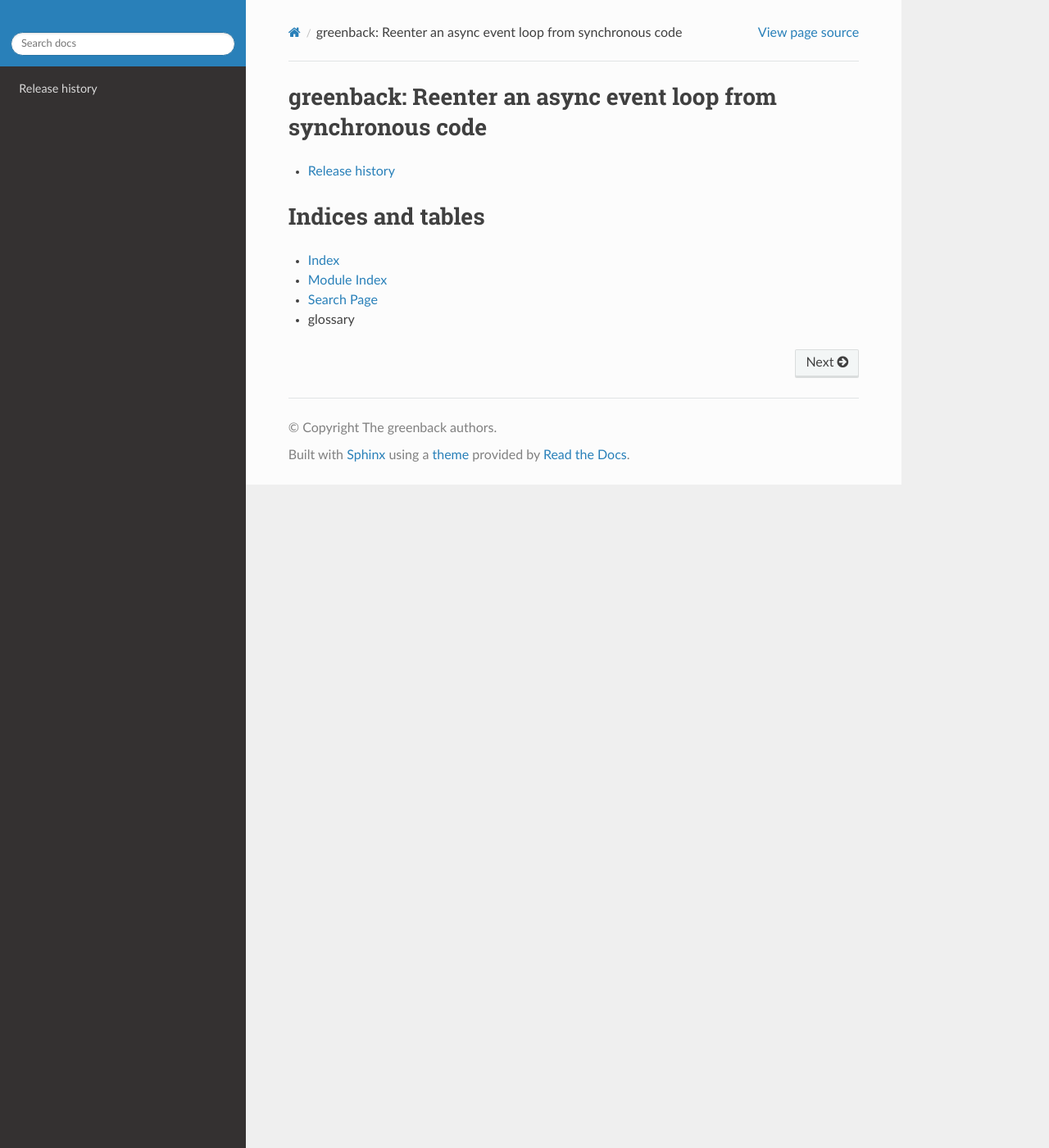
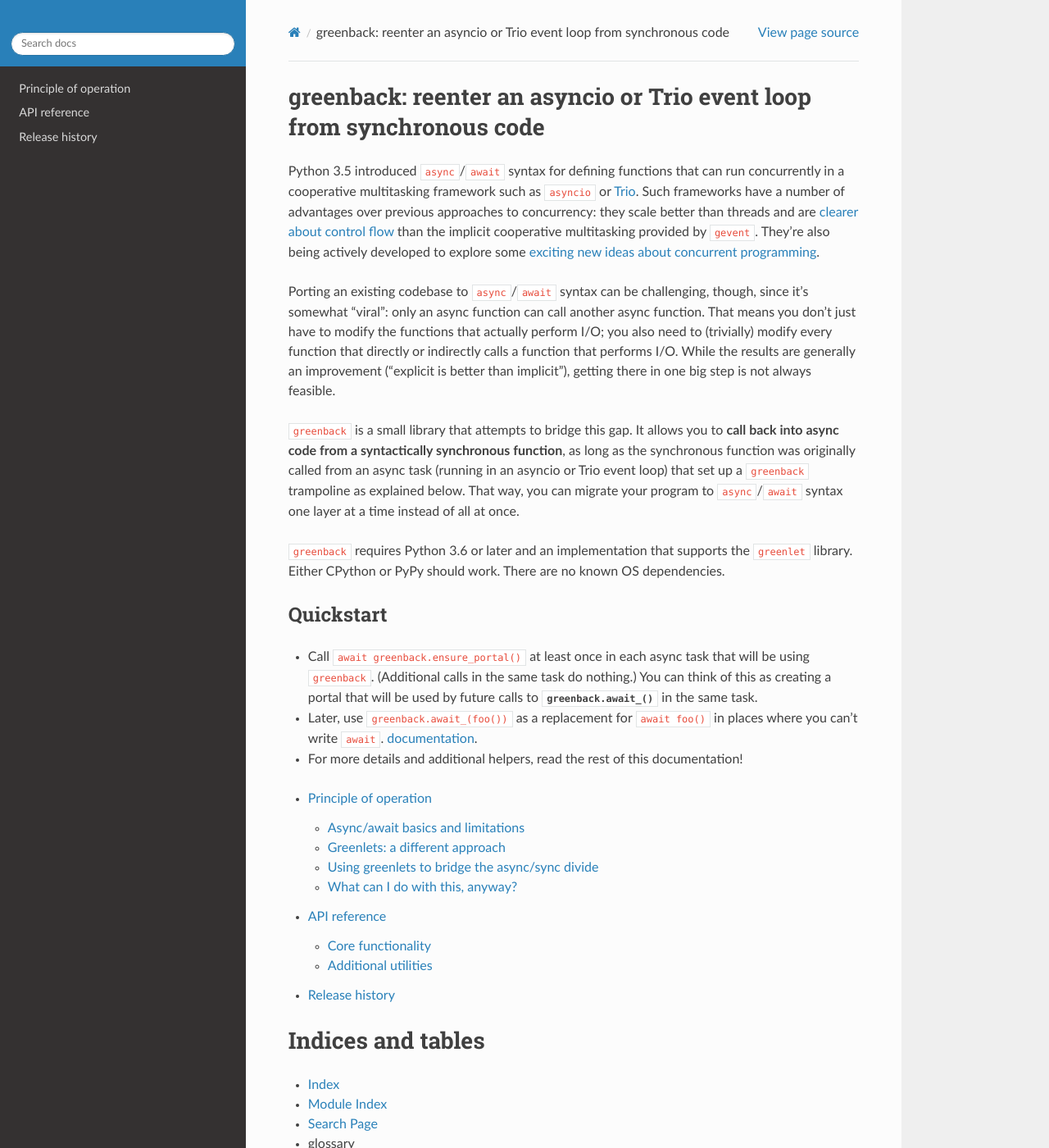
Before and after one commit to oremanj/greenback, a Sphinx documentation site: the page built from docs/source/index.rst, in a window 1280 px wide and 1400 px high. Shown: the whole window at 82% size. Built offline with Sphinx 7.4.7 and the Read the Docs theme 2.0.0, drawn with Linux system fonts in a browser that asks for light colours; the version number could not be read and is left out; some of the changed text lies outside the part shown.

Commit message:
First pass of documentation

```diff
--- a/README.rst
+++ b/README.rst
@@ -1,5 +1,5 @@
-greenback: reenter an async event loop from synchronous code
-============================================================
+greenback: reenter an asyncio or Trio event loop from synchronous code
+======================================================================
 
 .. image:: https://img.shields.io/pypi/v/greenback.svg
    :target: https://pypi.org/project/greenback
@@ -63,7 +63,7 @@
 * Call ``await greenback.ensure_portal()`` at least once in each task that will be
   using ``greenback``. (Additional calls in the same task do nothing.) You can think
   of this as creating a portal that will be used by future calls to
-  ``greenback.run()`` in the same task.
+  ``greenback.await_()`` in the same task.
 
 * Later, use ``greenback.await_(foo())`` as a replacement for
   ``await foo()`` in places where you can't write ``await``.
--- a/docs/source/conf.py
+++ b/docs/source/conf.py
@@ -70,8 +70,8 @@
 
 # General information about the project.
 project = 'greenback'
-copyright = 'The greenback authors'
-author = 'The greenback authors'
+copyright = 'Joshua Oreman'
+author = 'Joshua Oreman'
 
 # The version info for the project you're documenting, acts as replacement for
 # |version| and |release|, also used in various other places throughout the
--- a/docs/source/index.rst
+++ b/docs/source/index.rst
@@ -4,13 +4,61 @@
    contain the root `toctree` directive.
 
 
-============================================================
-greenback: Reenter an async event loop from synchronous code
-============================================================
+======================================================================
+greenback: reenter an asyncio or Trio event loop from synchronous code
+======================================================================
+
+Python 3.5 introduced ``async``/``await`` syntax for defining
+functions that can run concurrently in a cooperative multitasking
+framework such as ``asyncio`` or `Trio
+<https://trio.readthedocs.io/>`__. Such frameworks have a number of advantages
+over previous approaches to concurrency: they scale better than threads and are
+`clearer about control flow <https://glyph.twistedmatrix.com/2014/02/unyielding.html>`__
+than the implicit cooperative multitasking provided by ``gevent``. They're also being
+actively developed to explore some `exciting new ideas about concurrent programming
+<https://vorpus.org/blog/notes-on-structured-concurrency-or-go-statement-considered-harmful/>`__.
+
+Porting an existing codebase to ``async``/``await`` syntax can be
+challenging, though, since it's somewhat "viral": only an async
+function can call another async function. That means you don't just have
+to modify the functions that actually perform I/O; you also need to
+(trivially) modify every function that directly or indirectly calls a
+function that performs I/O. While the results are generally an improvement
+("explicit is better than implicit"), getting there in one big step is not
+always feasible.
+
+``greenback`` is a small library that attempts to bridge this gap. It
+allows you to **call back into async code from a syntactically
+synchronous function**, as long as the synchronous function was
+originally called from an async task (running in an asyncio or Trio
+event loop) that set up a ``greenback`` trampoline as explained
+below. That way, you can migrate your program to ``async``/``await``
+syntax one layer at a time instead of all at once.
+
+``greenback`` requires Python 3.6 or later and an implementation that
+supports the ``greenlet`` library. Either CPython or PyPy should work.
+There are no known OS dependencies.
+
+Quickstart
+----------
+
+* Call ``await greenback.ensure_portal()`` at least once in each async
+  task that will be using ``greenback``. (Additional calls in the same
+  task do nothing.) You can think of this as creating a portal that
+  will be used by future calls to :func:`greenback.await_` in the same
+  task.
+
+* Later, use ``greenback.await_(foo())`` as a replacement for
+  ``await foo()`` in places where you can't write ``await``.
+  `documentation <https://greenback.readthedocs.io>`__.
+
+* For more details and additional helpers, read the rest of this documentation!
 
 .. toctree::
    :maxdepth: 2
 
+   principle.rst
+   reference.rst
    history.rst
 
 ====================
--- /dev/null
+++ b/docs/source/principle.rst
@@ -0,0 +1,171 @@
+Principle of operation
+======================
+
+This section attempts to confer a basic sense of how `greenback` works.
+
+Async/await basics and limitations
+----------------------------------
+
+Python's ``async``/``await`` syntax goes to some lengths to look like
+normal straight-line Python code: the async version of some logic
+looks pretty similar to the threaded or non-concurrent version, just
+with extra ``async`` and ``await`` keywords. Under the hood, though,
+an async callstack is represented as something very much like a
+generator. When some async function in the framework you're using
+needs to suspend the current callstack and run other code for a bit,
+it effectively ``yield``\s an object that tells the event loop about
+its intentions. The exact nature of these "traps" is a private
+implementation detail of the particular framework you're using. For
+example, asyncio yields `~asyncio.Future`\s, curio yields specially
+formatted tuples, and Trio (currently) yields internal objects
+representing the two primitive operations
+:func:`~trio.hazmat.cancel_shielded_checkpoint` and
+:func:`~trio.hazmat.wait_task_rescheduled`.  For much more detail on
+how ``async``/``await`` work (more approachably explained, too!), see
+the excellent writeup by Brett Cannon: `How the heck does async/await
+work in Python 3.5?
+<https://snarky.ca/how-the-heck-does-async-await-work-in-python-3-5/>`__.
+
+Common to both async functions and generators is the limitation that one
+can only directly ``yield`` out of the function containing the ``yield``
+statement. If you want the yielded value to propagate multiple levels up the
+callstack -- all the way to the event loop, in the async case -- you need
+cooperation at each level, in the form of an ``await``
+(in an async function) or ``yield from`` (in a generator) statement.
+This means every point where execution might be suspended is marked
+in the source code, which is a useful property. It also means that adding
+some I/O (which might block, thus needs to be able to suspend execution)
+at the bottom of a long chain of formerly-synchronous functions requires
+adding ``async`` and ``await`` keywords at every level of the chain.
+That property is sometimes problematic. To be sure, doing that work can
+reveal important bugs (read `Unyielding
+<https://glyph.twistedmatrix.com/2014/02/unyielding.html>`__ if you don't
+believe it); but sometimes it's just an infeasible amount of work to be
+doing all at once in the first place, especially if you need to interoperate
+with a large project that wasn't written to support ``async``/``await``.
+
+"Reentering the event loop" (letting a regular synchronous function
+call an async function using the asynchronous context that exists
+somewhere further up the callstack) has therefore been a popular
+Python feature request, but unfortunately it's somewhat fundamentally
+at odds with how generators and async functions are implemented
+internally. The CPython interpreter uses a few levels of the C call
+stack to implement each level of the running Python call stack, as is
+natural.  The Python frame objects and everything they reference are
+allocated on the heap, but the C stack is still used to track the
+control flow of which functions called which. Since C doesn't have any
+support for suspending and resuming a callstack, Python ``yield``
+necessarily turns into C ``return``, and the later resumption of the
+generator or async function is accomplished by a fresh C-level call to
+the frame-evaluation function (using the same frame object as
+before). Yielding out of a 10-level callstack requires 10 times as
+many levels of C ``return``, and resuming it requires 10 times as many
+new nested calls to the frame evaluation function. This strategy
+requires the Python interpreter to be aware of each place where
+execution of a generator or async function might be suspended, and
+performance and comprehensibility both argue against allowing such
+suspensions to occur in any operation.
+
+Sounds like we're out of luck, then. Or are we?
+
+Greenlets: a different approach
+-------------------------------
+
+Before Python had async/await or ``yield from``, before it even had
+context managers or generators with ``send()`` and ``throw()`` methods,
+a third-party package called `greenlet <https://greenlet.readthedocs.io/>`__
+provided support for a very different way of suspending a callstack.
+This one required no interpreter support or special keyword because it worked
+at the C level, copying parts of the C stack to and from the heap in order
+to implement suspension and resumption. The approach required deep architecture-specific
+magic and elicited a number of subtle bugs, but those have generally been worked out
+in the years since the first release in 2006, such that the package is now considered
+pretty stable.
+
+The ``greenlet`` package has spawned its own fair share of concurrency frameworks
+such as ``gevent`` and ``eventlet``. If those meet your needs, you're welcome
+to use them and never give async/await another glance. For our purposes, though,
+we're interested in using just the greenlet *primitive*: the ability to
+suspend a callstack of ordinary synchronous functions that haven't been marked
+with any special syntax.
+
+Using greenlets to bridge the async/sync divide
+-----------------------------------------------
+
+From the perspective of someone writing an async function, your code
+is the only thing running in your thread until you ``yield`` or
+``yield from`` or ``await``, at which point you will be suspended
+until your top-level caller (such as the async event loop) sees fit to
+resume you.  From the perspective of someone writing an async event
+loop, the perspective is reversed: each "step" of the async function
+(represented by a ``send()`` call on the coroutine object) cedes
+control to the async task until it feels like yielding control back to
+the event loop.  Our goal is to allow something other than a ``yield``
+statement to make this ``send()`` call return.
+
+`greenback` achieves this by introducing a "shim" coroutine in
+between the async event loop and your task's "real"
+coroutine. Whenever the event loop wants to run the next step of your
+task, it runs a step of this "shim" coroutine, which creates a
+greenlet for running the next step of the underlying "real" coroutine.
+This greenlet terminates when the "real" ``send()`` call does
+(corresponding to a ``yield`` statement inside your async framework),
+but because it's a greenlet, we can also suspend it at a time of our
+choosing even in the absence of any ``yield``
+statements. :func:`greenback.await_` makes use of that capability by
+repeatedly calling ``send()`` on its argument coroutine, using the
+greenlet-switching machinery to pass the yielded traps up to the event
+loop and get their responses sent back down.
+
+Once you understand the approach, most of the remaining trickery is in
+the answer to the question: "how do we install this shim coroutine?"
+In Trio you can directly replace `trio.hazmat.Task.coro` with a
+wrapper of your choosing, but in asyncio the ability to modify the
+analogous field is not exposed publicly, and on CPython it's not even
+exposed to Python at all. It's necessary to use `ctypes` to edit the
+coroutine pointer in the C task object, and fix up the reference counts
+accordingly. This works well once the details are ironed out. There's
+some additional glue to deal with exception propagation, non-coroutine
+awaitables, and so forth, but the core of the implementation is not very
+much changed from the `gist sketch that originally inspired it
+<https://gist.github.com/oremanj/f18ef3e55b9487c2e93eee42232583f2>`__.
+
+What can I do with this, anyway?
+--------------------------------
+
+You really can switch greenlets almost anywhere, which means you can
+call :func:`greenback.await_` almost anywhere too. For example, you can
+perform async operations in magic methods: operator implementations, property
+getters and setters, object initializers, you name it. You can use combinators
+that were written for synchronous code (`map`, `filter`, `sum`, everything in
+`itertools`, and so forth) with asynchronous operations (though they'll still
+execute serially within that call -- the only concurrency you obtain is with
+other async tasks). You can use libraries that support a synchronous callback,
+and actually run async code inside the callback. And when this async code blocks
+waiting for something, it will play nice and allow all your other async tasks to run.
+
+You may find `greenback.autoawait` useful in some of these situations: it's
+a decorator that turns an async function into a synchronous one. There are also
+`greenback.async_context` and `greenback.async_iter` for sync-ifying async
+context managers and async iterators, respectively.
+
+If you're feeling reckless, you can even use `greenback` to run
+async code in places you might think impossible, such as finalizers
+(``__del__`` methods), weakref callbacks, or perhaps even signal
+handlers. **This is not recommended** (your async library will not be
+happy, to put it mildly, if the signal arrives or GC occurs in the
+middle of its delicate task bookkeeping) but it seems that you can
+get away with it some reasonable fraction of the time. Don't try these
+in production, though!
+
+All of these are fun to play with, but in most situations the
+ergonomic benefit is not going to be worth the "spooky action at a
+distance" penalty. The real benefits probably come mostly when working
+with large established non-async projects. For example, you could
+write a pytest plugin that surrounds the entire run in a call to
+:func:`trio.run`, with :func:`greenback.await_` used at your leisure
+to escape back into a shared async context. Perhaps this could allow
+running multiple async tests in parallel in the same thread. At this
+point such things are only vague ideas, which may well fail to work
+out. The author's hope is that `greenback`  gives you the tool to
+pursue whichever ones seem worthwhile to you.
--- /dev/null
+++ b/docs/source/reference.rst
@@ -0,0 +1,48 @@
+API reference
+=============
+
+Core functionality
+------------------
+
+.. module:: greenback
+
+In order to use `greenback` in a particular async task, you must first call
+:func:`ensure_portal` in that task to install the "greenback shim".
+
+.. autofunction:: ensure_portal
+
+Once the portal has been set up, you can use it with :func:`await_`:
+
+.. autofunction:: await_(awaitable)
+
+Additional utilities
+--------------------
+
+`greenback` comes with a few tools (built atop :func:`await_`) which may
+be helpful when adapting async code to work with synchronous interfaces.
+
+.. autofunction:: autoawait(async_fn)
+   :decorator:
+
+.. function:: async_context(async_cm)
+   :with:
+
+   Wraps an async context manager so it is usable in a synchronous ``with``
+   statement. That is, ``with async_context(foo) as bar:`` behaves equivantly
+   to ``async with foo as bar:`` as long as :func:`ensure_portal` has been called
+   somewhere up the callstack.
+
+.. function:: async_iter(async_iterable)
+   :for:
+
+   Wraps an async iterable so it is usable in a synchronous ``for`` loop, ``yield from``
+   statement, or similar synchronous iteration context. That is, ``for elem in
+   async_iter(foo):`` behaves equivantly
+   to ``async for elem in foo:`` as long as :func:`ensure_portal` has been called
+   somewhere up the callstack.
+
+   If the obtained async iterator implements the full async generator protocol
+   (``asend()``, ``athrow()``, and ``aclose()`` methods), then the returned
+   synchronous iterator implements the corresponding methods ``send()``,
+   ``throw()``, and ``close()``. This allows for better interoperation with
+   ``yield from``, for example.
```
Also changed, not shown: 1 other file.
